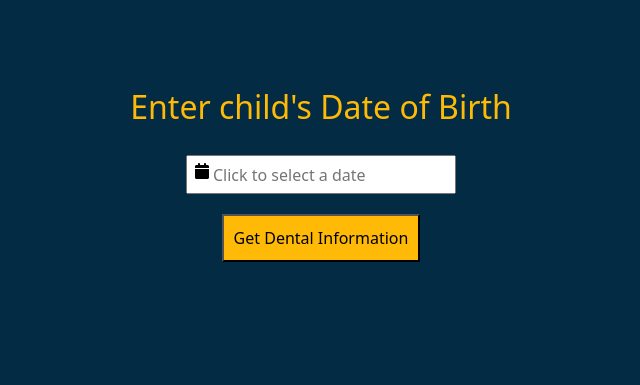
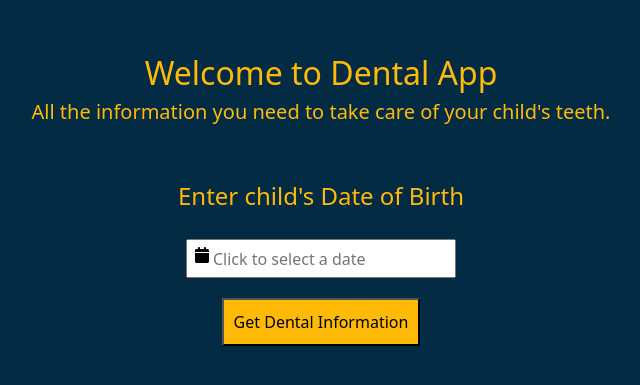
Before and after one commit to chrisma89/projectD, a React (Vite) app in the folder reactapp/: page / in a window 1280 px wide. Shown: the part 225-610 px from the top of the page, without its empty margins (319-959 px from the left). Built offline with nearby package versions, Linux system fonts and the light colour scheme; the HTML template or start-up script is replaced by a standard one.

Commit message:
landing page content edited and styled

```diff
--- a/reactapp/src/assets/components/ageform.jsx
+++ b/reactapp/src/assets/components/ageform.jsx
@@ -48,7 +48,12 @@ const Age = () => {
 
   return (
     <div className="container-fluid d-flex flex-column align-items-center justify-content-center" style={{backgroundColor : "#032B43", height : "100vh", padding : "40px", color : "#FFBA08"}}>
-      <h2>Enter child's Date of Birth</h2>
+      <div className="container-fluid d-flex flex-column justify-content-center align-items-center" style={{padding : "50px"}}>
+        <h2>Welcome to Dental App</h2>
+      <h5>All the information you need to take care of your child's teeth.</h5>
+      </div>
+
+      <h4>Enter child's Date of Birth</h4>
       <div className= "conatiner-fluid d-flex" style= {{padding : "20px"}}>
         <DatePicker
           placeholderText="Click to select a date"
```
